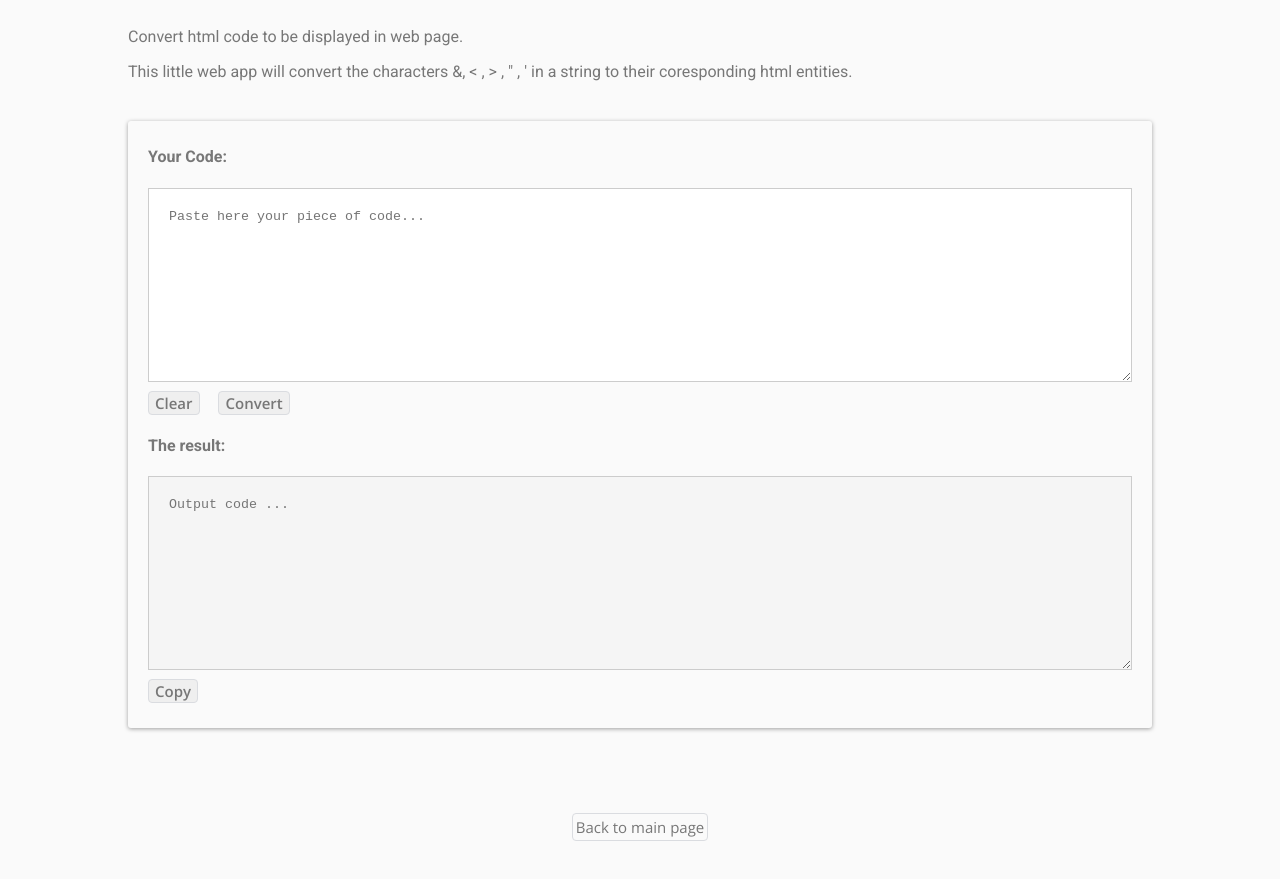
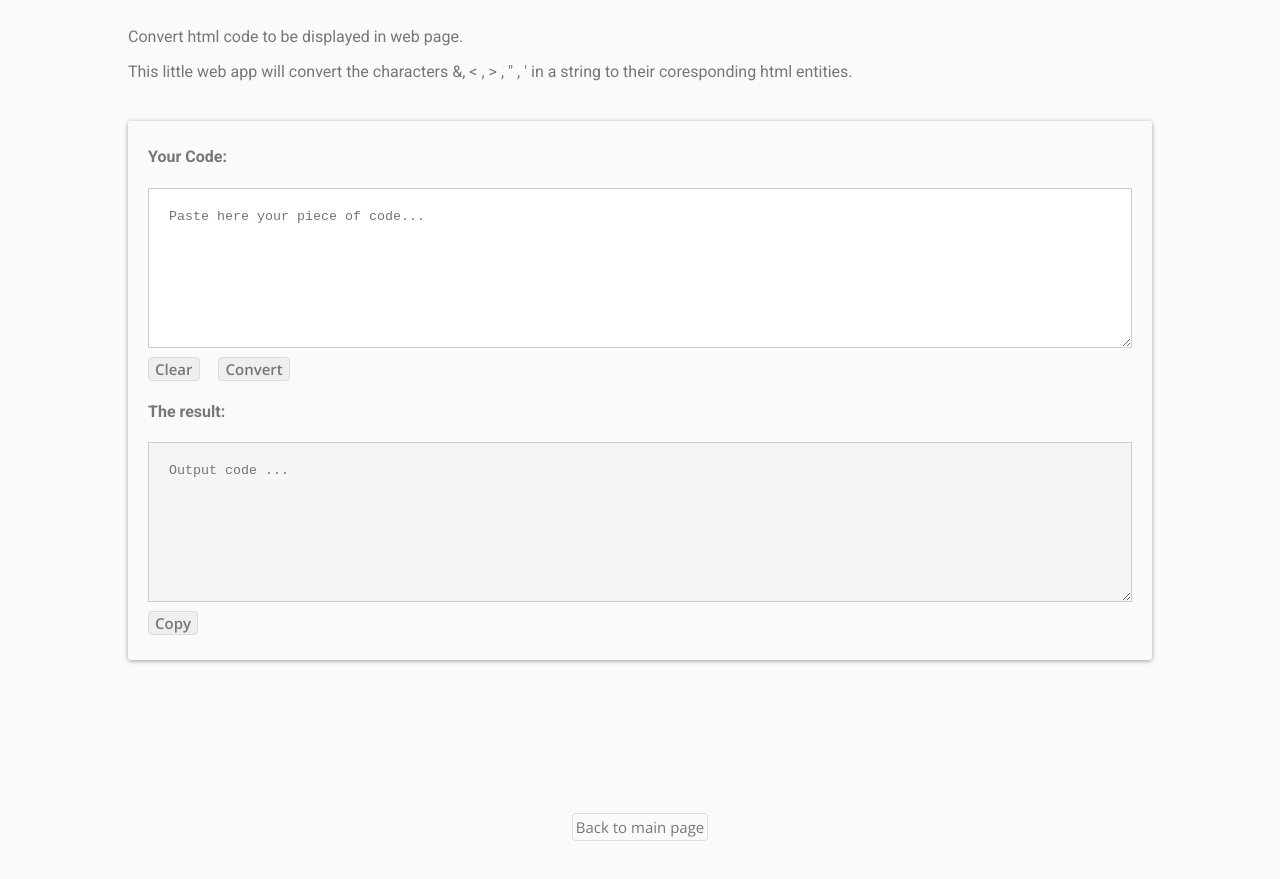
Before and after one commit to cioromelavalentinstefan/cioromelavalentinstefan.github.io, a plain HTML site: page HtmlConverter/htmlConverter.html in a window 1280 px wide. Shown: the part 61-940 px from the top of the page. Drawn offline with nearby package versions, Linux system fonts and the light colour scheme.

Commit message:
Update htmlConverterStyles.css

```diff
--- a/HtmlConverter/htmlConverterStyles.css
+++ b/HtmlConverter/htmlConverterStyles.css
@@ -42,7 +42,7 @@
 textarea{
     width: 100%;
      min-height: 100px;
-    height:  calc(50vh - 206px);;
+    height:  calc(50vh - 240px);;
     resize: vertical;
 }
 .input-code {
```
